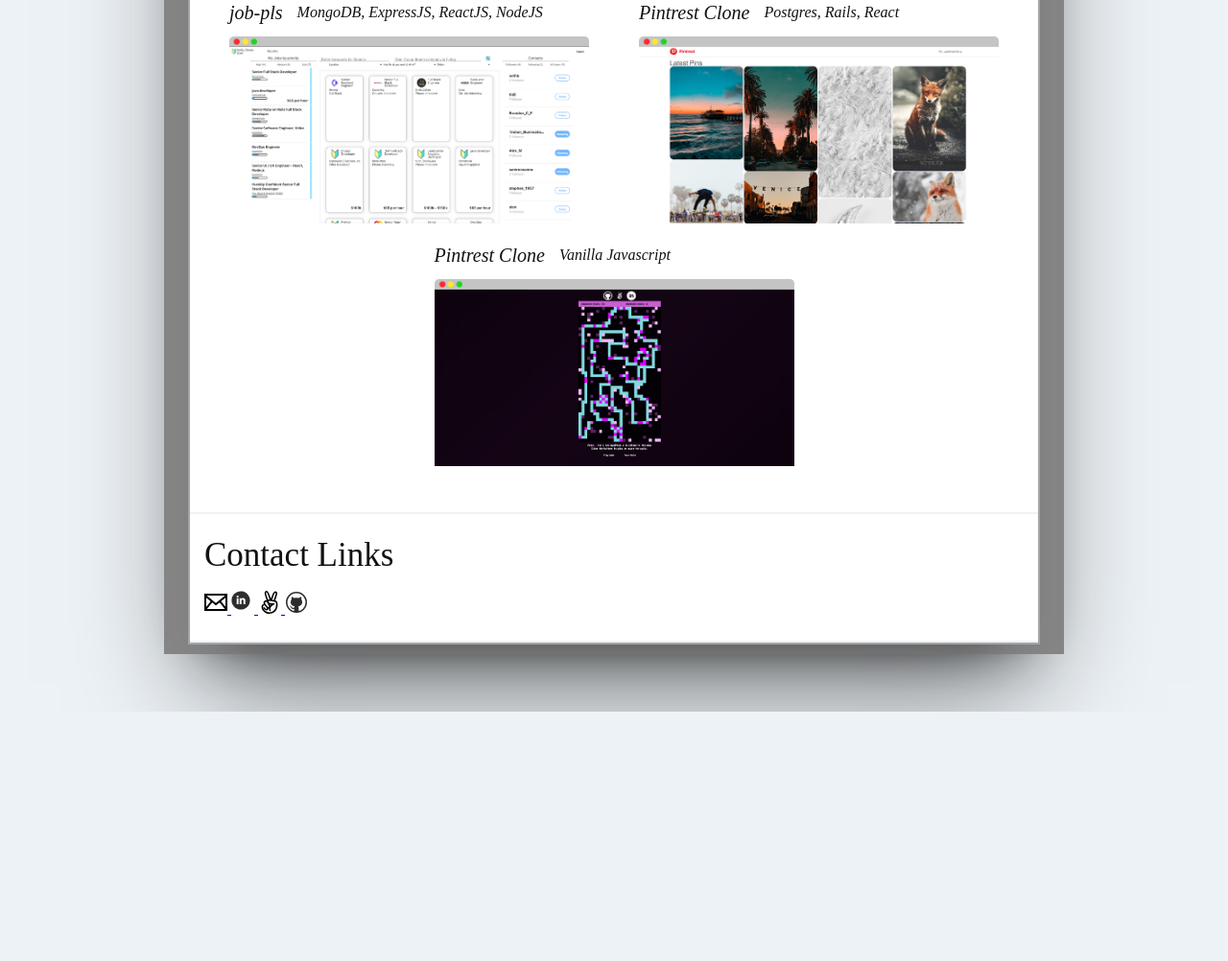
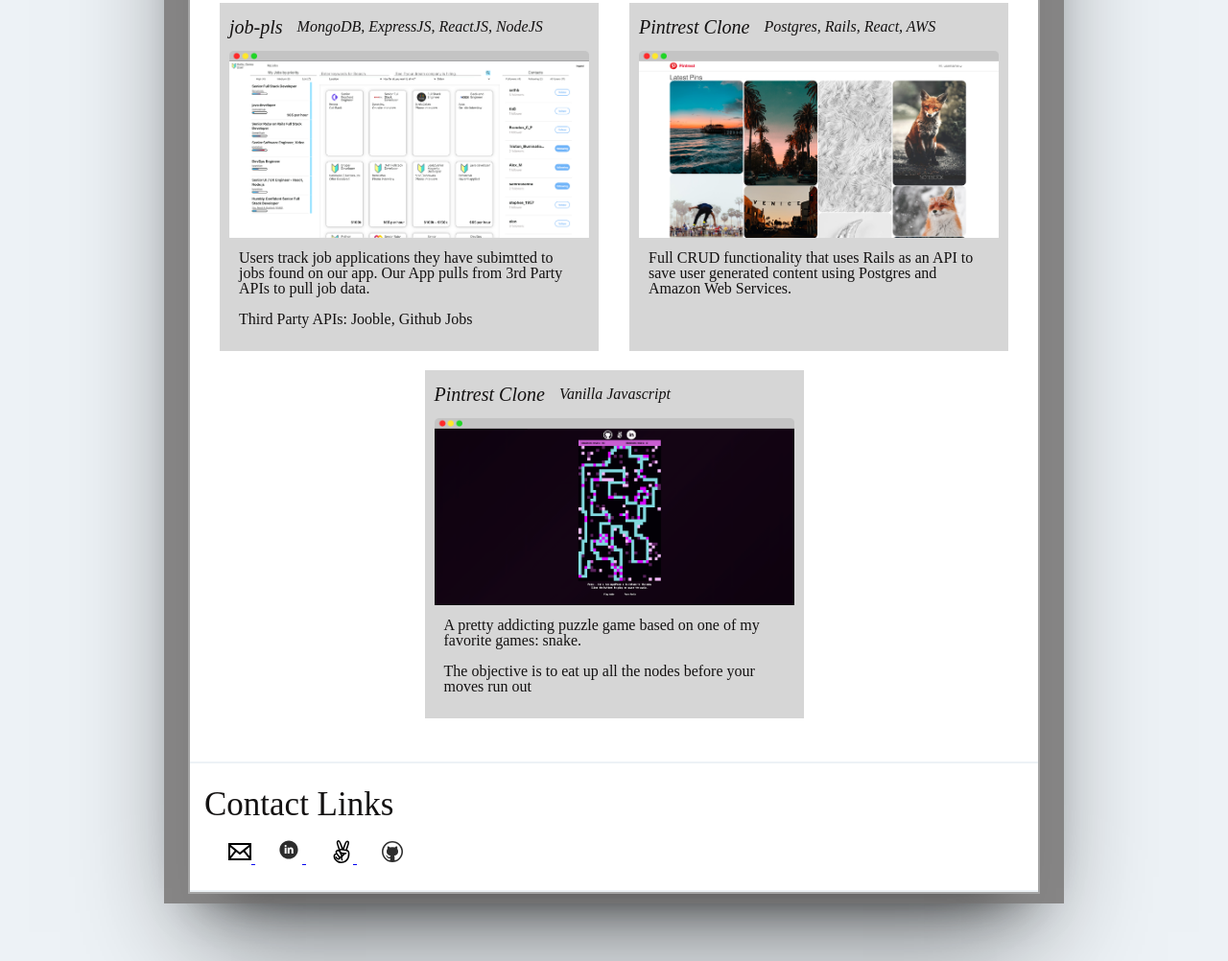
Before and after one commit to rAlexander89/rAlexander.github.io, a plain HTML site: page index.html in a window 1280 px wide. Shown: the part 966-1968 px from the top of the page at 96% size. Before the commit the page ends 1708 px from the top, so only its background shows below. Drawn offline with nearby package versions, Linux system fonts and the light colour scheme; a web font is replaced by a local one.

Commit message:
added detail

```diff
--- a/index.html
+++ b/index.html
@@ -134,14 +134,28 @@
                             <h3>job-pls</h3>MongoDB, ExpressJS, ReactJS, NodeJS
                         </div>
                         <img src='job-pls.png'/>
+                        <div class='item-desc'>
+                            <p>Users track job applications they have subimtted to jobs found on our app. Our App pulls from 3rd Party APIs to pull job data.</p>
+                            <br>
+                            <p>Third Party APIs: Jooble, Github Jobs</p>
+                        </div>
+                        <div class='item-links'>
+
+                        </div>
                     </div>
 
 
                     <div class='portfolio-item'>
                         <div class='item-header'>
-                            <h3>Pintrest Clone</h3>Postgres, Rails, React
+                            <h3>Pintrest Clone</h3>Postgres, Rails, React, AWS
                         </div>
                         <img src='pintrest-c.png'/>
+                        <div class='item-desc'>
+                            <p>Full CRUD functionality that uses Rails as an API to save user generated content using Postgres and Amazon Web Services.</p>
+                        </div>
+                        <div class='item-links'>
+
+                        </div>
                     </div>
 
                     <div class='portfolio-item'>
@@ -149,9 +163,18 @@
                             <h3>Pintrest Clone</h3>Vanilla Javascript
                         </div>
                         <img src='nodes-game.png'/>
+                        <div class='item-desc'>
+                            <p>A pretty addicting puzzle game based on one of my favorite games: snake.</p>
+                            <br>
+                            <p>The objective is to eat up all the nodes before your moves run out</p>
+                        </div>
+                        <div class='item-links'>
+
+                        </div>
                     </div>
                 </div>
             </section>
+
             <section class='bio'>
                 <h2>Contact Links </h2>
                 <div>
--- a/style.css
+++ b/style.css
@@ -48,6 +48,9 @@ body{
   0 64px 117px -34px rgba(0, 0, 0, 0.54);
 }
 
+.bio a {
+  margin-left: 25px;
+}
 
 body > * {
   background: white;
@@ -107,9 +110,15 @@ header{
   justify-content: space-around;
 }
 
+.item-desc{
+  padding: 10px;
+}
+
 .portfolio-item{
   width: 375px;
   margin: 0px 15px 20px 15px;
+  background: rgb(214, 214, 214);
+  padding: 15px 10px;
 }
 .item-header{
   display: flex;
```
